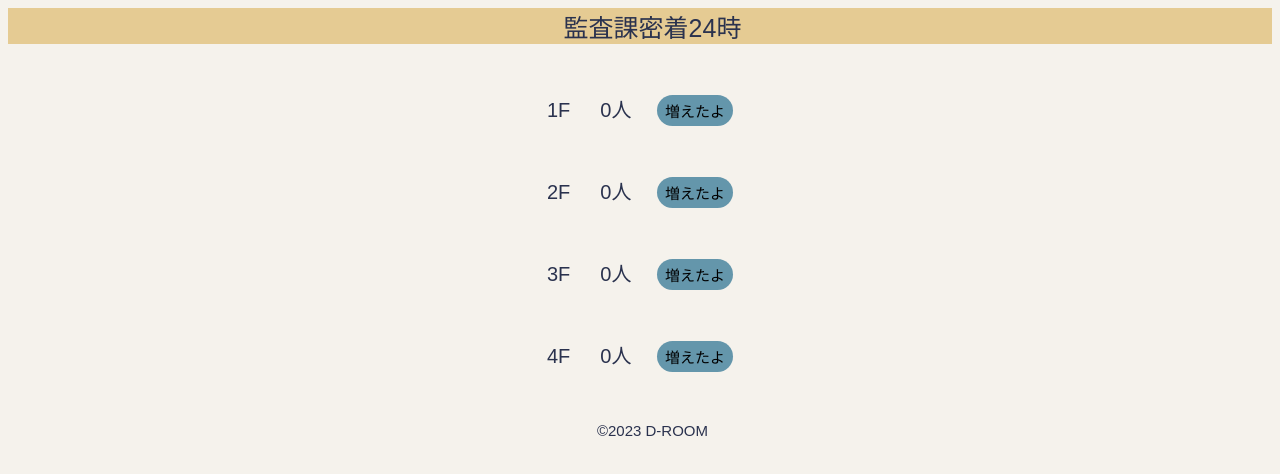
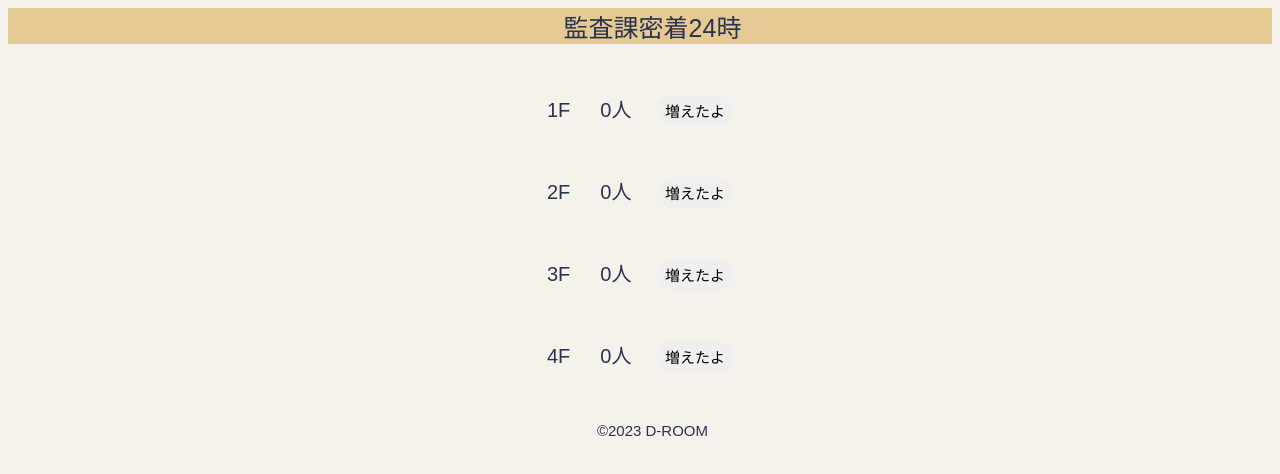
Before and after one commit to kousaka-shota/24hour, a plain HTML site: page index.html in a window 1280 px wide. Drawn offline with Linux system fonts and the light colour scheme.

Commit message:
Update style.css

```diff
--- a/style.css
+++ b/style.css
@@ -4,7 +4,7 @@ body {
   }
 
   button {
-    background-color: #6496ab;
+    background-color: #ABC01D7;
     outline: none;
     border-radius: 16px;
     cursor: pointer;
```
